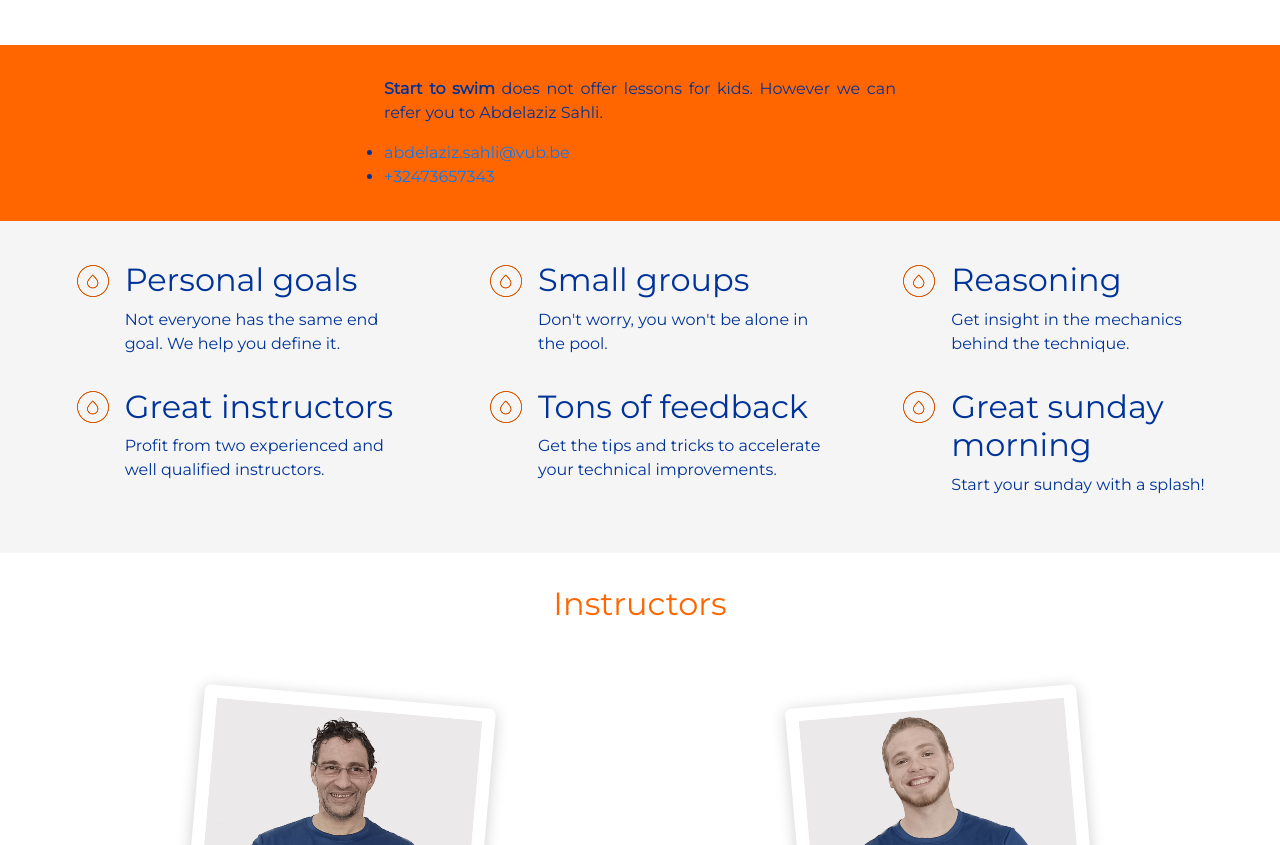
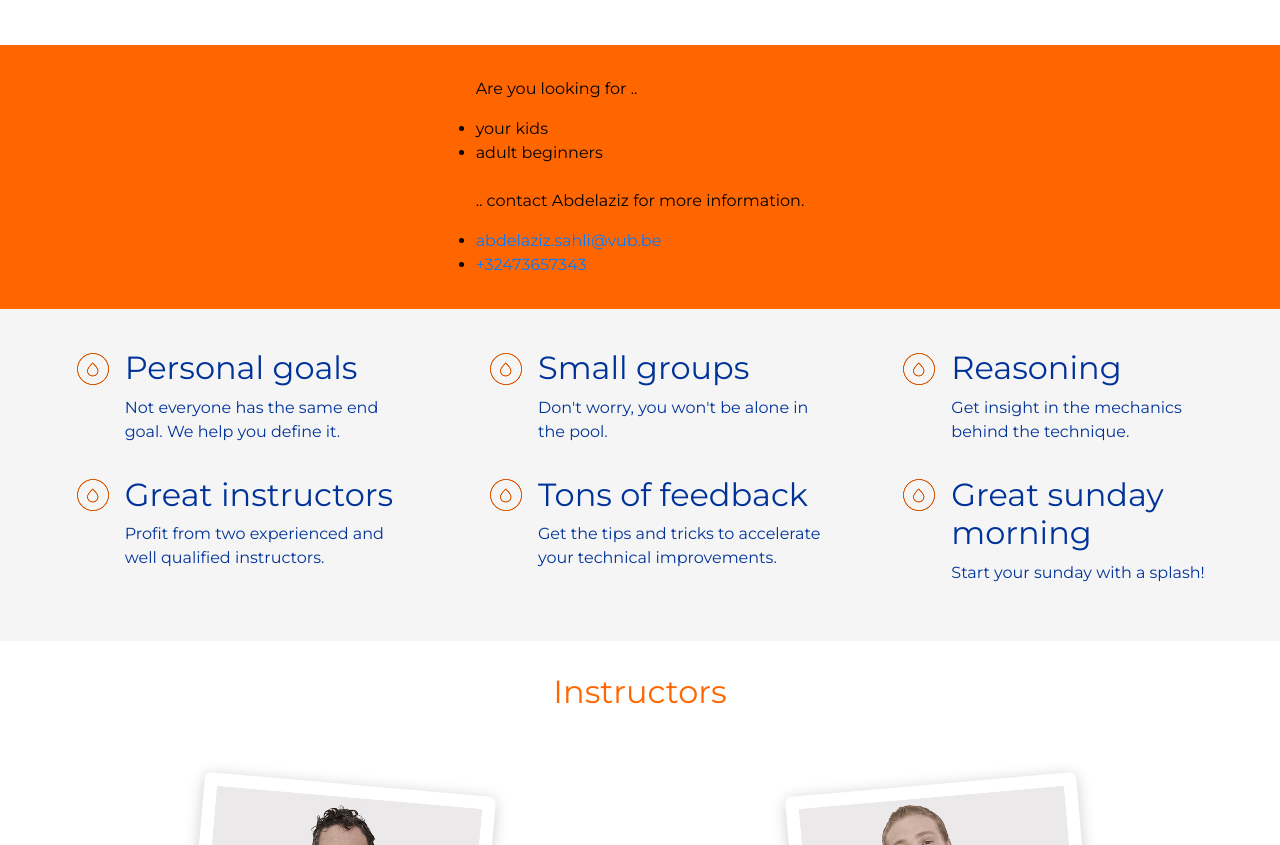
Before and after one commit to ThomasBuyens/StartToSwim, a plain HTML site: page index.html in a window 1280 px wide. Shown: the part 1145-1990 px from the top of the page. Drawn offline with nearby package versions, Linux system fonts and the light colour scheme.

Commit message:
Date update 2

```diff
--- a/index.html
+++ b/index.html
@@ -75,7 +75,12 @@
         </section>
         <section id="kids">
             <div>
-                <p><b>Start to swim</b> does not offer lessons for kids. However we can refer you to Abdelaziz Sahli.</p>
+                <p>Are you looking for ..</p>
+                <ul>
+                    <li>your kids</li>
+                    <li>adult beginners</li>
+                </ul>
+                <p><br>.. contact Abdelaziz for more information.</p>
                 <ul>
                     <li><a id="mailto" href="mailto:abdelaziz.sahli@vub.be">abdelaziz.sahli@vub.be</a></li>
                     <li><a href="+32473657343">+32473657343</a></li>
--- a/style.css
+++ b/style.css
@@ -210,14 +210,19 @@ header button {
   display: flex;
   flex-direction: column;
   align-items: center;
+  color: #000;
 }
 #kids > * {
   max-width: 40%;
   text-align: justify;
+  color: #000;
 }
 #kids ul {
   margin: 0%;
   padding: 0;
+}
+#kids li {
+
 }
 #bullets {
     display: flex;
```
Also changed, not shown: fr.html (+7 -1 lines), nl.html (+6 -1 lines).
